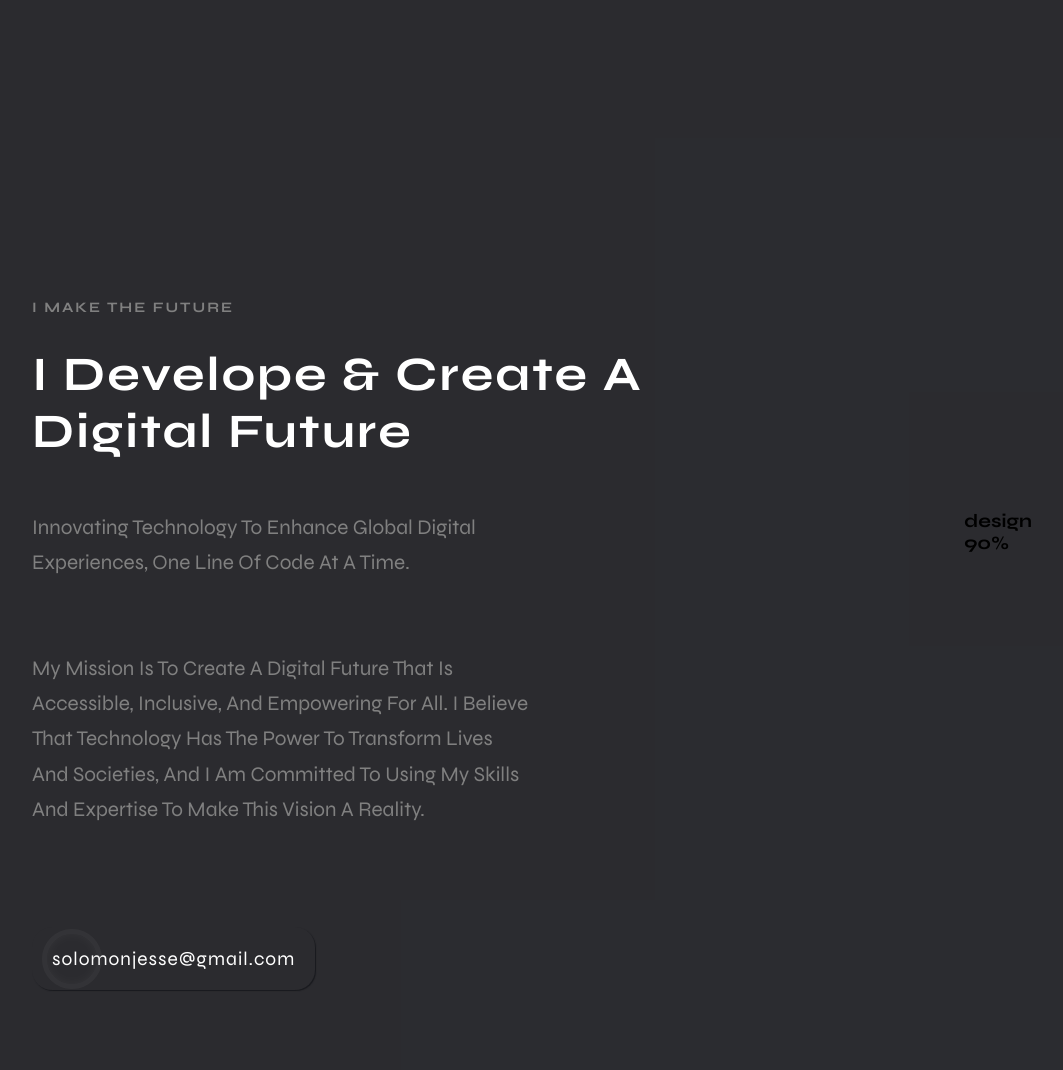
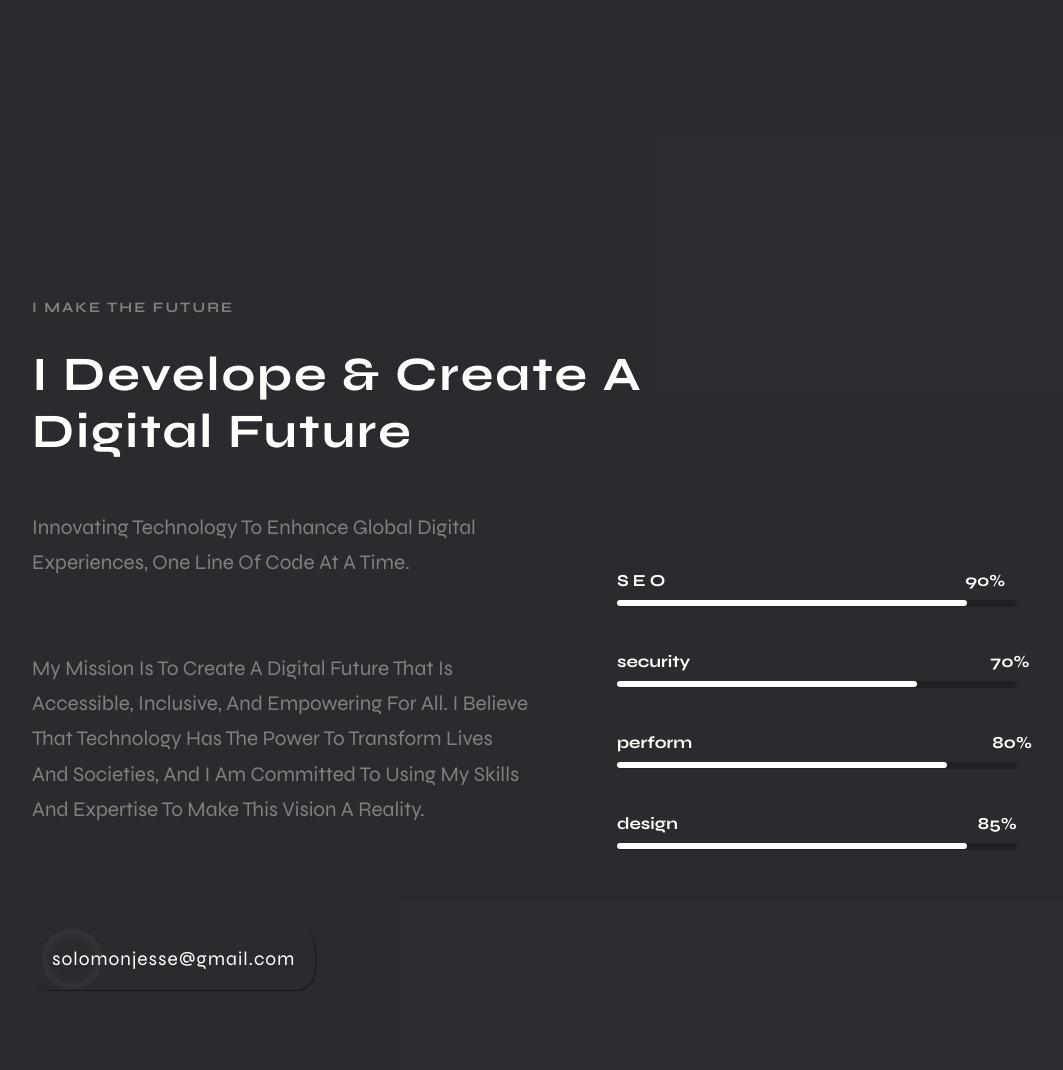
Before and after one commit to Statosco/website, a Django app: page /services/ in a window 1280 px wide. Shown: the part 879-1949 px from the top of the page, without its empty margins (108-1171 px from the left). Run offline with Django 4.2, Linux system fonts and the light colour scheme; some libraries are stand-ins or nearby versions; some web fonts are replaced.

Commit message:
page done

```diff
--- a/project/static/project/css/services.css
+++ b/project/static/project/css/services.css
@@ -420,3 +420,51 @@
 .wrapper .feture .container .bottom .bottom-left span.active::before {
   left: calc(100% - 70px); /* Move the ::before element to the right */
 }
+
+.wrapper .feture .container .bottom .bottom-right .section
+{
+  margin-top: 60px;
+  display: flex;
+  gap: 300px;
+  color: var(--white);
+  font-size: 0.9rem;
+  margin-bottom: 60px;
+}
+
+.wrapper .feture .container .bottom .bottom-right .section::before
+{
+  content: "";
+  width: 370px;
+  height: 6px;
+  position: absolute;
+  background: var(--white);
+  border-radius: 20px;
+  margin-top: 30px;
+}
+.wrapper .feture .container .bottom .bottom-right .section::after
+{
+  content: "";
+  width: 400px;
+  height: 7px;
+  position: absolute;
+  background: var(--small-text-clor);
+  border-radius: 20px;
+  margin-top: 30px;
+  z-index: -1;
+}
+
+
+
+
+.wrapper .feture .container .bottom .bottom-right .section[data-percent="90%"]::before {
+  width: 350px;
+}
+.wrapper .feture .container .bottom .bottom-right .section[data-percent="70%"]::before {
+  width: 300px;
+}
+.wrapper .feture .container .bottom .bottom-right .section[data-percent="80%"]::before {
+  width: 330px;
+}
+.wrapper .feture .container .bottom .bottom-right .section[data-percent="85%"]::before {
+  width: 350px;
+}
--- a/project/templates/project/services.html
+++ b/project/templates/project/services.html
@@ -180,11 +180,24 @@
                 <span>solomonjesse@gmail.com</span>
               </div>
               <div class="bottom-right">
-                <div class="section">
-                  <h3>design</h3>
+                <div class="section" data-percent="90%">
+                  <h3>S E O</h3>
                   <h3>90%</h3>
                 </div>
+                <div class="section" data-percent="70%">
+                  <h3>security</h3>
+                  <h3>70%</h3>
+                </div>
+                <div class="section" data-percent="80%">
+                  <h3>perform</h3>
+                  <h3>80%</h3>
+                </div>
+                <div class="section" data-percent="85%">
+                  <h3>design</h3>
+                  <h3>85%</h3>
+                </div>
               </div>
+
             </div>
           </div>
         </div>
```
